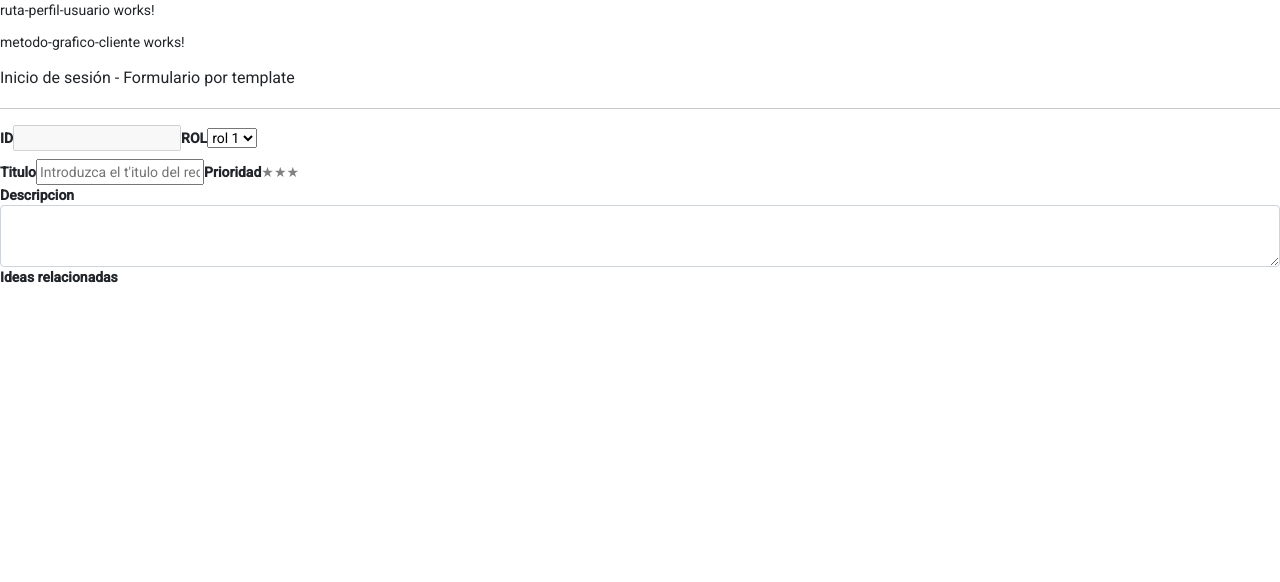
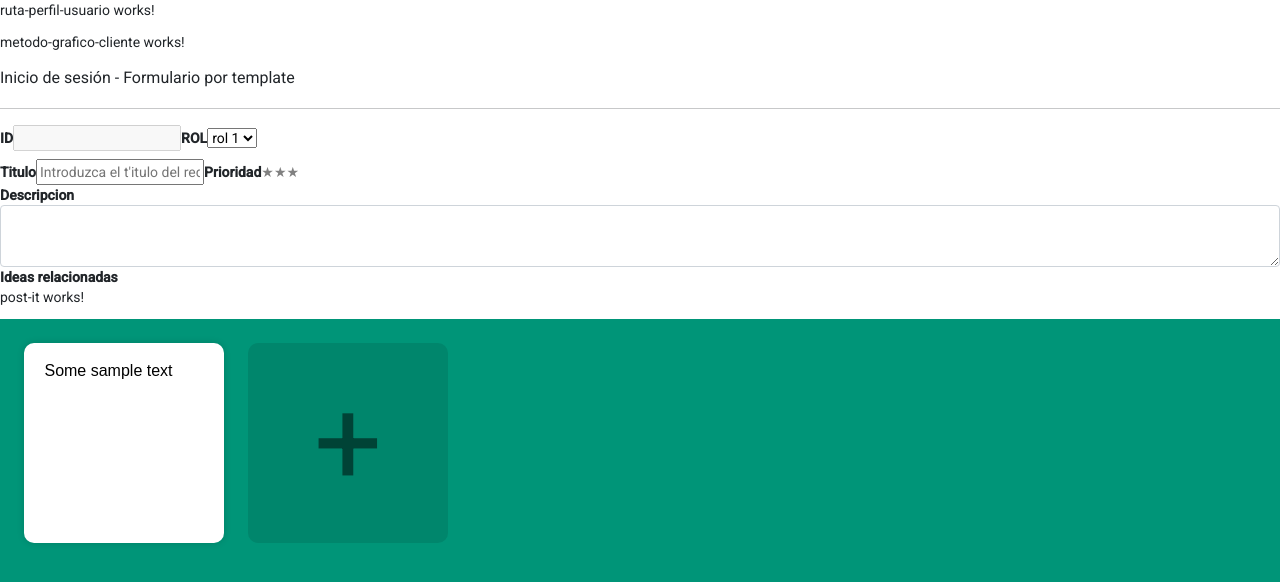
Before and after one commit to lesldiaz/tesis, an Angular app in the folder frontend/tesis-proyecto/: page /perfil in a window 1280 px wide. Shown: the top 582 px of the page. Built offline with nearby package versions, Linux system fonts and the light colour scheme.

Commit message:
notes
postit-js-ts

```diff
--- a/frontend/tesis-proyecto/src/app/app.component.html
+++ b/frontend/tesis-proyecto/src/app/app.component.html
@@ -1,2 +1,3 @@
 <router-outlet></router-outlet>
 <app-metodo-grafico-cliente></app-metodo-grafico-cliente>
+<app-post-it></app-post-it>
--- a/frontend/tesis-proyecto/src/app/componentes/post-it/post-it.component.css
+++ b/frontend/tesis-proyecto/src/app/componentes/post-it/post-it.component.css
@@ -0,0 +1,35 @@
+body{
+  margin: 0;
+  background: #009578;
+}
+#app{
+  display: grid;
+  grid-template-columns: repeat(auto-fill,200px);
+  padding: 24px;
+  gap: 24px;
+}
+.note{
+  height: 200px;
+  box-sizing: border-box;
+  padding: 16px;
+  border: none;
+  border-radius: 10px;
+  box-shadow: 0 0 7px rgba(0,0,0,0.15);
+  resize: none;
+  font-family: sans-serif;
+  font-size: 16px;
+}
+.add-note{
+  height: 200px;
+  border: none;
+  outline: none;
+  background: rgba(0,0,0,0.1);
+  border-radius: 10px;
+  font-size: 120px;
+  color: rgba(0,0,0,0.5);
+  cursor: pointer;
+  transition: background 0.2s;
+}
+.add-note:hover{
+  background: rgba(0,0,0,0.2);
+}
--- a/frontend/tesis-proyecto/src/app/componentes/post-it/post-it.component.html
+++ b/frontend/tesis-proyecto/src/app/componentes/post-it/post-it.component.html
@@ -1,4 +1,7 @@
 <p>post-it works!</p>
-<div>
-
-</div>
+<body>
+  <div id="app">
+    <textarea class="note"> Some sample text</textarea>
+    <button class="add-note" type="button">+</button>
+  </div>
+</body>
--- a/frontend/tesis-proyecto/src/app/componentes/post-it/post-it.component.ts
+++ b/frontend/tesis-proyecto/src/app/componentes/post-it/post-it.component.ts
@@ -6,10 +6,59 @@ import { Component, OnInit } from '@angular/core';
   styleUrls: ['./post-it.component.css']
 })
 export class PostItComponent implements OnInit {
+  [x: string]: any;
 
-  constructor() { }
+  constructor() {
+    }
 
   ngOnInit(): void {
+
   }
+  //getNote().forEach(note=>{
+  // const noteElement = createNoteElement( note.id, note.content);
+  // notesContainer.insertBefore(noteElemnt, addNoteButton);
+  //
+  // });
 
+  getNotes(){
+    JSON.parse(localStorage.getItem("stickynotes-notes") || "[]");
+
+  }
+  //saveNotes(notes){
+    saveNotes(){
+   // localStorage.setItem("stickynotes-notes",JSON.stringify(notes));
+
+  }
+  //createNoteElement(id,content){
+    createNoteElement(){
+    const notesContainer = document.getElementById("app");
+    const addNoteButton = this['notesContainer'].querySelector(".add-note");
+    const element = document.createElement("textarea");
+    element.classList.add("note");
+    //element.value = content;
+    element.placeholder ="Empty sticky note";
+    element.addEventListener("change",()=> {
+      //this.updateNote(id,element.value);
+    });
+    element.addEventListener("dblclick",()=>{
+      const doDelete = confirm("Are you sure you wish to delete this sticky note?");
+      if(doDelete){
+       // this.deleteNote(id,element);
+      }
+    });
+    return element;
+  }
+  addNote(){
+
+  }
+  //updateNote(id, newContent){
+    updateNote(){
+    console.log("updating note ...");
+    //console.log(id,newContent);
+  }
+  //deleteNote(id,element){
+    deleteNote(){
+    console.log("delete note ...");
+    //console.log(id)26:34;
+  }
 }
```
